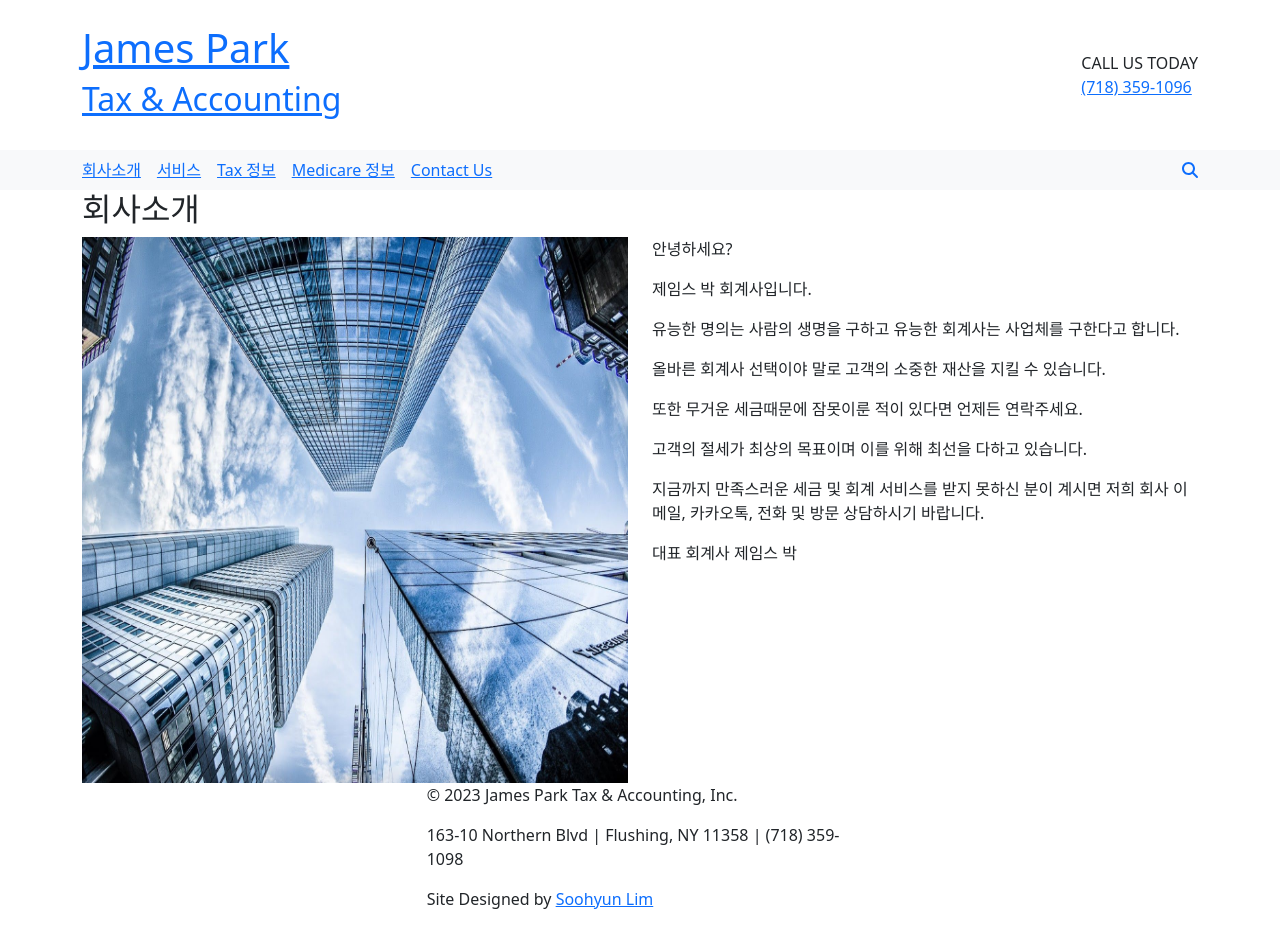
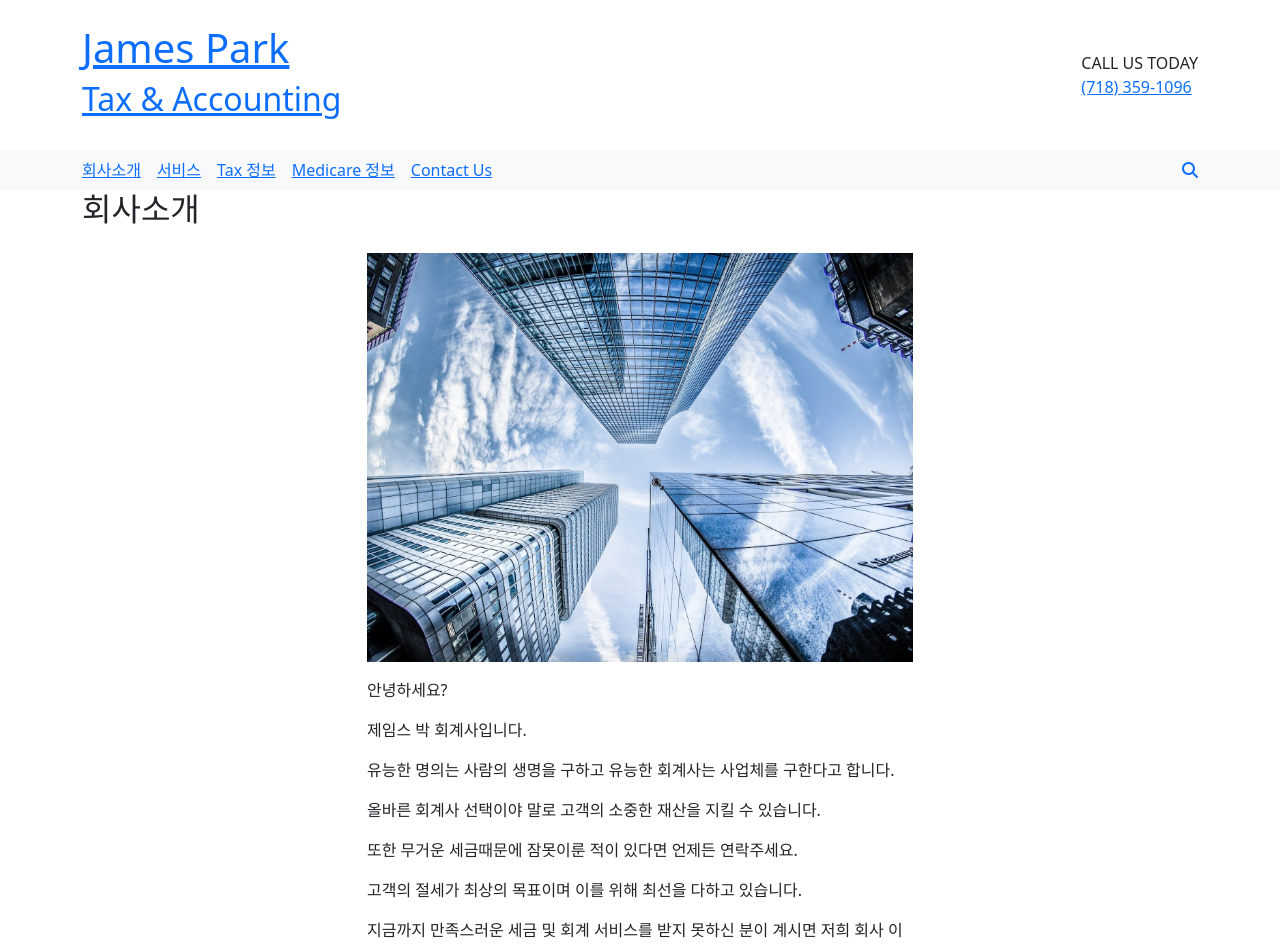
Before and after one commit to nooccarr/james-park-tax, a React (Vite) app: page /about-us in a window 1280 px wide. Shown: the top 944 px of the page. Built offline with nearby package versions, Linux system fonts and the light colour scheme.

Commit message:
Modify styles for contact us page, email form, and post list

```diff
--- a/src/app/components/AboutUs.jsx
+++ b/src/app/components/AboutUs.jsx
@@ -15,12 +15,14 @@ const AboutUs = () => {
       <main>
         <Container>
           <Row>
-            <Col>
-              <Ratio aspectRatio='1x1'>
+            <Col md={{ span: 6, offset: 3 }}  className='my-3'>
+              <Ratio aspectRatio='4x3'>
                 <img src={AboutUsImg} alt='about-us-image' />
               </Ratio>
             </Col>
-            <Col>
+          </Row>
+          <Row>
+            <Col md={{ span: 6, offset: 3 }}>
               <p>안녕하세요?</p>
               <p>제임스 박 회계사입니다.</p>
               <p>유능한 명의는 사람의 생명을 구하고 유능한 회계사는 사업체를 구한다고 합니다.</p>
--- a/src/app/components/ContactUs.jsx
+++ b/src/app/components/ContactUs.jsx
@@ -10,10 +10,10 @@ import EmailForm from "./EmailForm";
 import PageHeader from './PageHeader';
 
 const ContactUs = () => {
-  const [location, setLocation] = useState('new-york');
+  const [location, setLocation] = useState('new-york-office');
 
   const handleLocation = (e) => {
-    setLocation(e.target.innerText.toLowerCase().replace(' ', '-').split(' ')[0]);
+    setLocation(e.target.innerText.toLowerCase().split(' ').join('-'));
   };
 
   return (
@@ -32,7 +32,7 @@ const ContactUs = () => {
               </ButtonGroup>
 
 
-              {location === 'new-york' ? (
+              {location === 'new-york-office' ? (
                 <section>
                   <iframe
                     src="https://www.google.com/maps/embed?pb=!1m14!1m8!1m3!1d12088.22206060176!2d-73.8026996!3d40.7608037!3m2!1i1024!2i768!4f13.1!3m3!1m2!1s0x89c261502c1e2cf7%3A0x8f3b1894cd7e0382!2zSmFtZXMgUGFyayBUYXggJiBBY2NvdW50aW5nLCBJbmMuICjtmozqs4TrspXsnbgp!5e0!3m2!1sen!2sus!4v1698084181313!5m2!1sen!2sus"
@@ -77,9 +77,7 @@ const ContactUs = () => {
                         </span>
                       </Col>
                       <Col>
-                        <p>
-                          Mon - Fri: 9 AM - 6 PM EST
-                        </p>
+                        <p>Mon - Fri : 9 AM - 6 PM EST</p>
                       </Col>
                     </Row>
                   </Container>
@@ -129,9 +127,7 @@ const ContactUs = () => {
                         </span>
                       </Col>
                       <Col>
-                        <p>
-                          Mon - Fri: 9 AM - 6 PM EST
-                        </p>
+                        <p>Mon - Fri : 9 AM - 6 PM EST</p>
                       </Col>
                     </Row>
                   </Container>
--- a/src/app/components/EmailForm.jsx
+++ b/src/app/components/EmailForm.jsx
@@ -30,7 +30,7 @@ const EmailForm = () => {
   return (
     <aside>
         <Stack>
-          <div className='p-2'>
+          <div className='px-2'>
             <h3>Fill out the form below to e-mail us.</h3>
           </div>
         </Stack>
--- a/src/app/components/PostList.jsx
+++ b/src/app/components/PostList.jsx
@@ -33,7 +33,10 @@ const PostList = ({ posts, category, searchQuery }) => {
           ) : (
             <>
               {Object.entries(categoryPosts).map(([slug, post]) => (
-                <div key={slug} className='my-3'>
+                <Row key={slug}>
+                  <Col md={{ span: 8, offset: 2 }} className='my-3'>
+
+
                   <Card>
                     <Card.Header as='h5'>{post.category}</Card.Header>
                     <Card.Body>
@@ -48,7 +51,11 @@ const PostList = ({ posts, category, searchQuery }) => {
                       </Link>
                     </div>
                   </Card>
-                </div>
+
+
+                  </Col>
+                </Row>
+
               ))}
             </>
           )}
```
